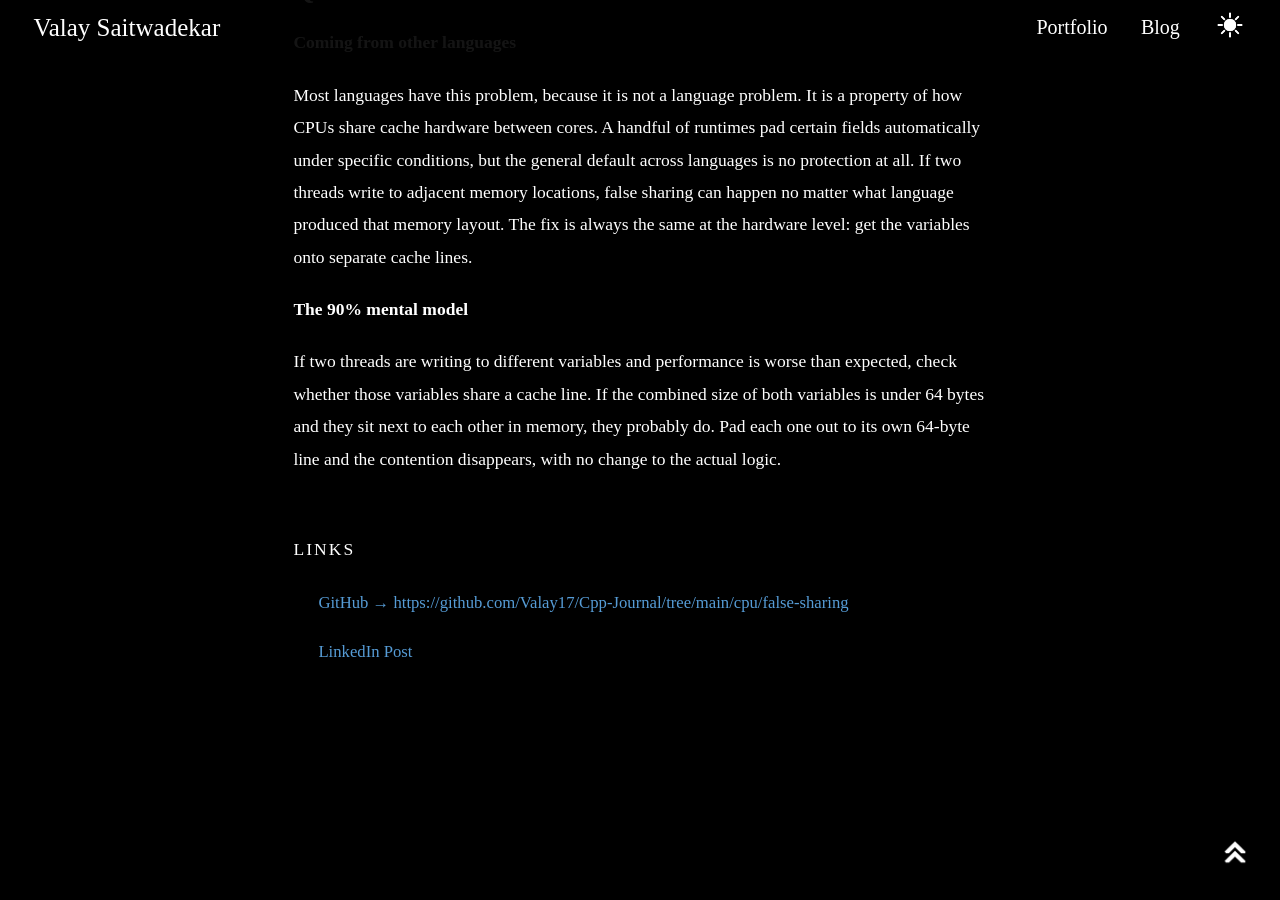
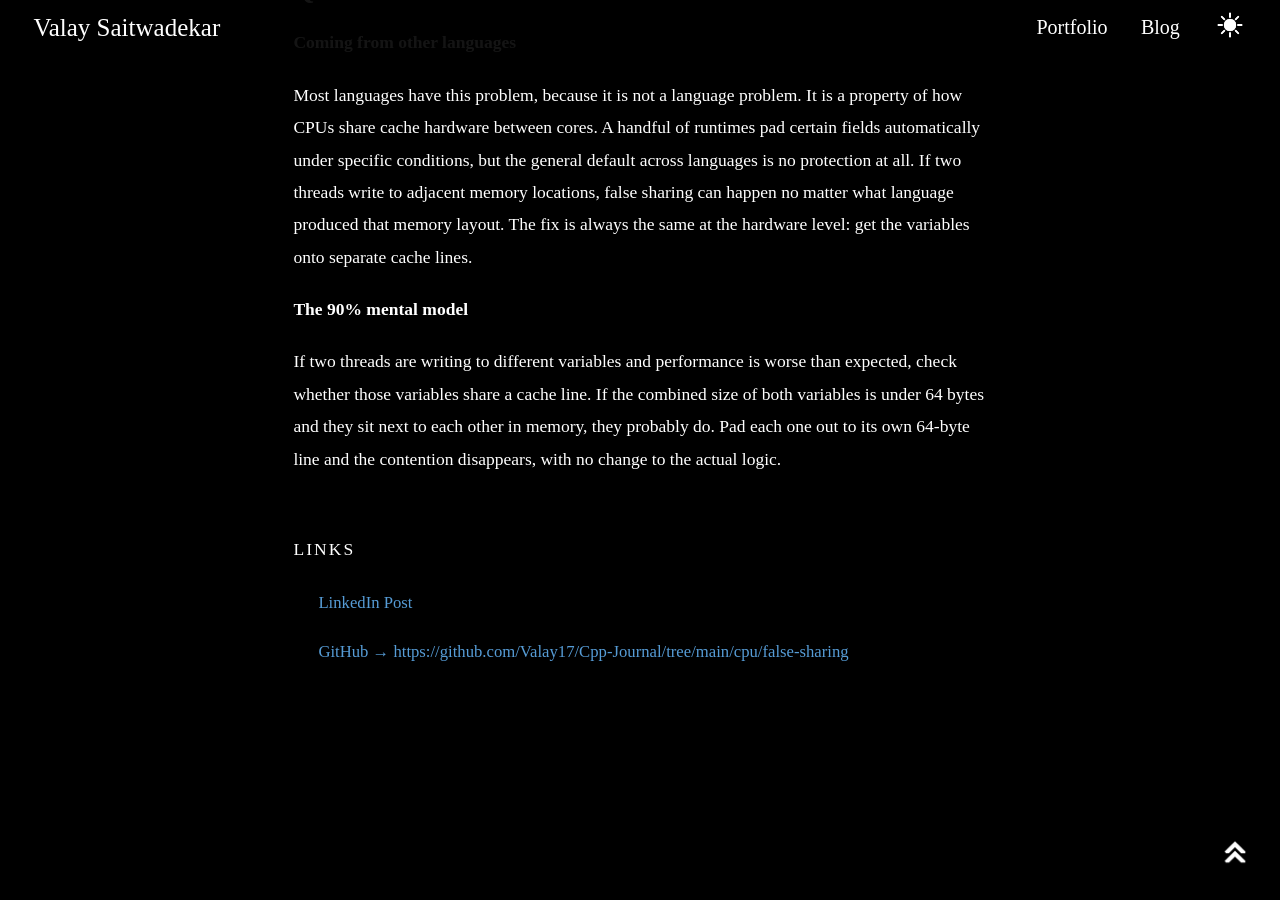
Before and after one commit to Valay17/Portfolio, a Jekyll site: the page built from _posts/2026-06-18-cpu-false-sharing.md, in a window 1280 px wide and 900 px high, scrolled down 4388 px. Built offline with Jekyll 4.4.1, drawn with Linux system fonts in a browser that asks for light colours; some web fonts are replaced.

Commit message:
Update post.html

```diff
--- a/_layouts/post.html
+++ b/_layouts/post.html
@@ -77,11 +77,11 @@
         <section class="post-section">
           <p class="post-section-label">Links</p>
           <ul class="post-links-list">
+            {% if page.linkedin %}
+              <li><a href="{{ page.linkedin }}" target="_blank" rel="noopener">LinkedIn Post</a></li>
+            {% endif %}
             {% if page.github %}
               <li><a href="{{ page.github }}" target="_blank" rel="noopener">GitHub &rarr; {{ page.github }}</a></li>
-            {% endif %}
-            {% if page.linkedin %}
-              <li><a href="{{ page.linkedin }}" target="_blank" rel="noopener">LinkedIn Post</a></li>
             {% endif %}
           </ul>
         </section>
```
